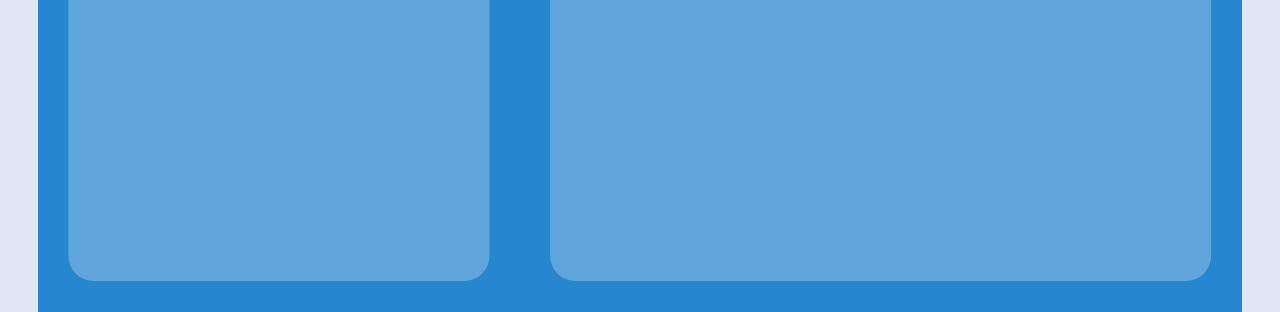
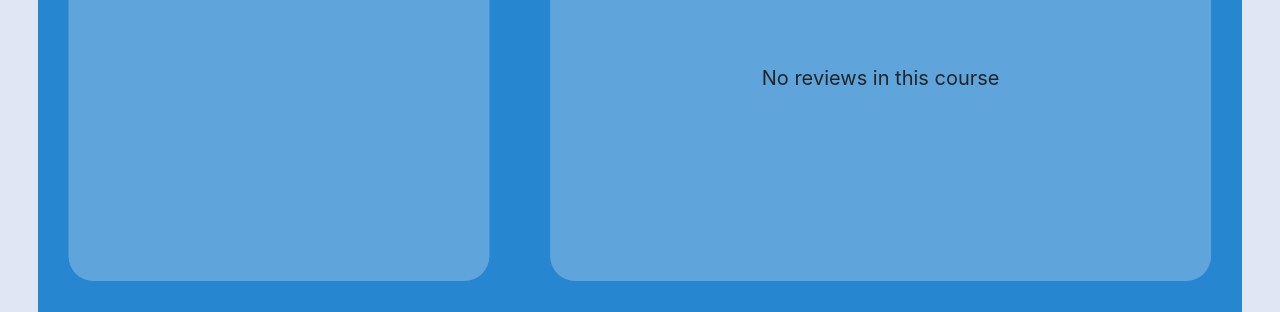
Before and after one commit to mrktrnbll/course-feedback-website-WAD2, a Django app: page /course/1/ in a window 1280 px wide. Shown: the part 445-757 px from the top of the page. Run offline with Django 3.2, Linux system fonts and the light colour scheme; the visitor is signed in with stand-in values (Sample User, id 1); data that the repository does not hold is empty; some libraries are stand-ins or nearby versions.

Commit message:
Added the most upvoted review functionality

```diff
--- a/course_feedback/views.py
+++ b/course_feedback/views.py
@@ -39,6 +39,8 @@ def show_course(request, course_name_slug):
     try:
         course = Course.objects.get(slug=course_name_slug)
         reviews = Review.objects.filter(course=course)
+        most_upvoted_review = Review.objects.filter(course=course).order_by('-upvotes').first()
+        context_dict['most_upvoted_review'] = most_upvoted_review
         context_dict['reviews'] = reviews
         context_dict['course'] = course
     except Course.DoesNotExist:
--- a/static/css/stylesheet.css
+++ b/static/css/stylesheet.css
@@ -556,3 +556,9 @@ input#picture + label:hover{
 #noCreatedCourses{
     margin-left: 20px;
 }
+
+#mostUpVotedReview{
+    margin-top: 20px;
+    font-size: 20px;
+    text-align: center;
+}
--- a/templates/course_feedback/course.html
+++ b/templates/course_feedback/course.html
@@ -50,7 +50,12 @@
         </form>
         {% else %}
             <p id="noReviews">Number of reviews: {{ course.num_reviews }}</p>  <!--Lectuers and unallocated users see this -->
-            <p id="mostUpVoted">Most Upvoted review: {{ reviews.upvotes.MAX }}
+            <p id="mostUpVoted">Most Upvoted review:</p>
+            {% if most_upvoted_review %}
+                <br /><p id="mostUpVotedReview">{{ most_upvoted_review }}</p>
+            {% else %}
+                <br /><p id="mostUpVotedReview">No reviews in this course</p>
+            {% endif %}
         {% endif %}
     {% else %}
         <h3>You aren't logged in yet!</h3>
```
